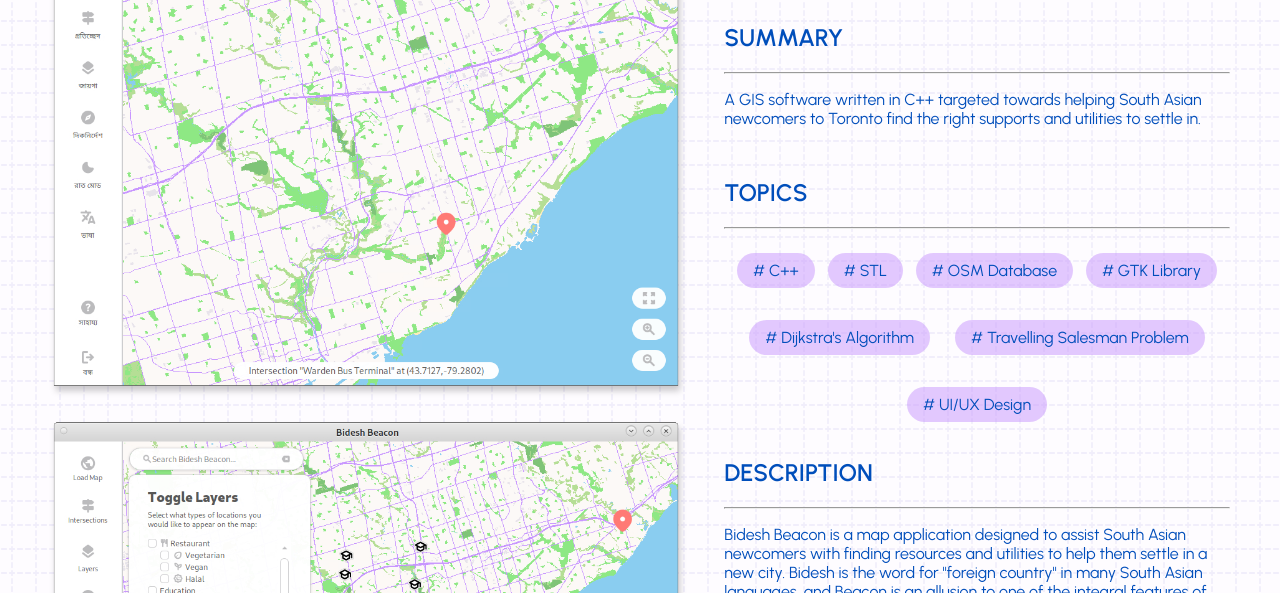
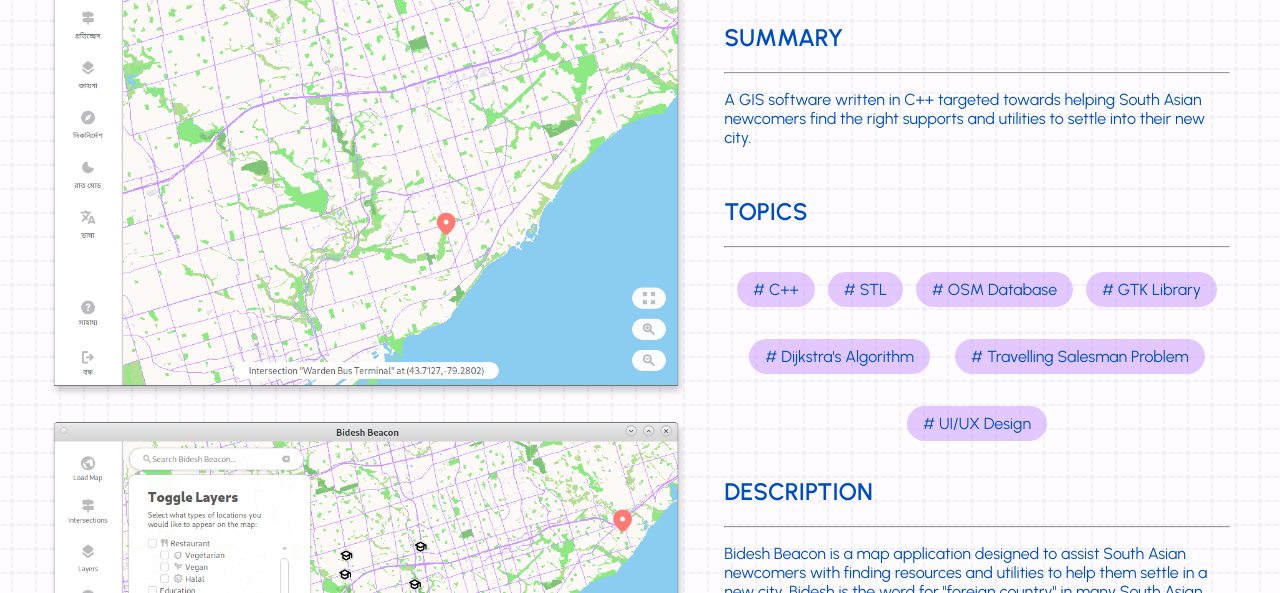
Before and after one commit to nrakhshan/portfolio, a plain HTML site: page projects/beacon.html in a window 1280 px wide. Shown: the part 207-800 px from the top of the page. Drawn offline with Linux system fonts and the light colour scheme; a web font is replaced by a local one.

```diff
--- a/projects/beacon.html
+++ b/projects/beacon.html
@@ -43,7 +43,7 @@
                 <h2 class="project">SUMMARY</h2>
                 <hr class="project">
                 <p class="project">A GIS software written in C++ targeted towards helping
-                    South Asian newcomers to Toronto find the right supports and utilities to settle in. </p>
+                    South Asian newcomers find the right supports and utilities to settle into their new city. </p>
             </div>
 
             <div class="topics">
```
Also changed, not shown: images/night.png, images/nightalt.png (added), 2 other files.
